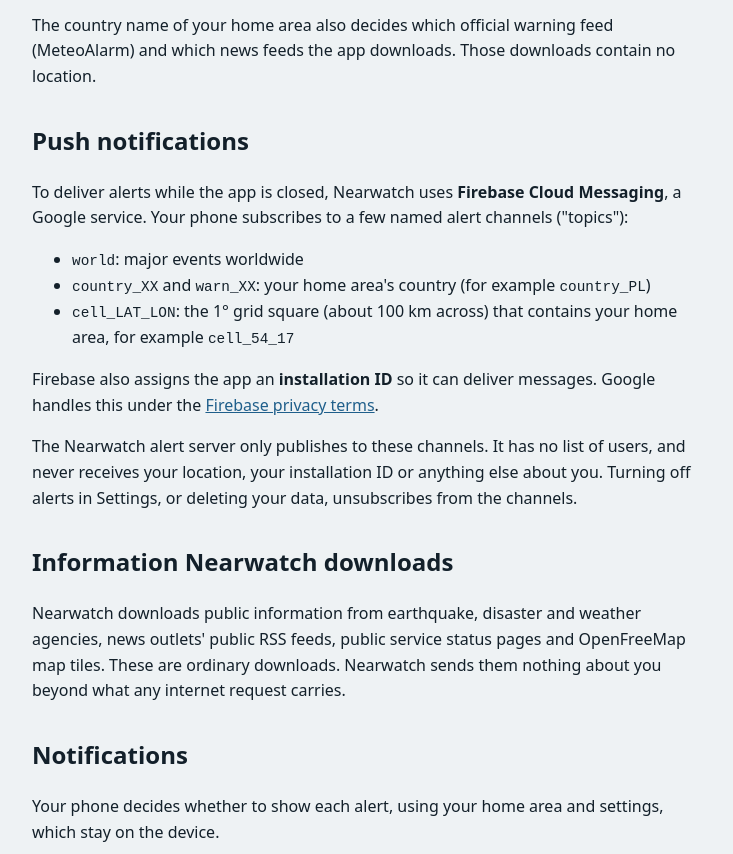
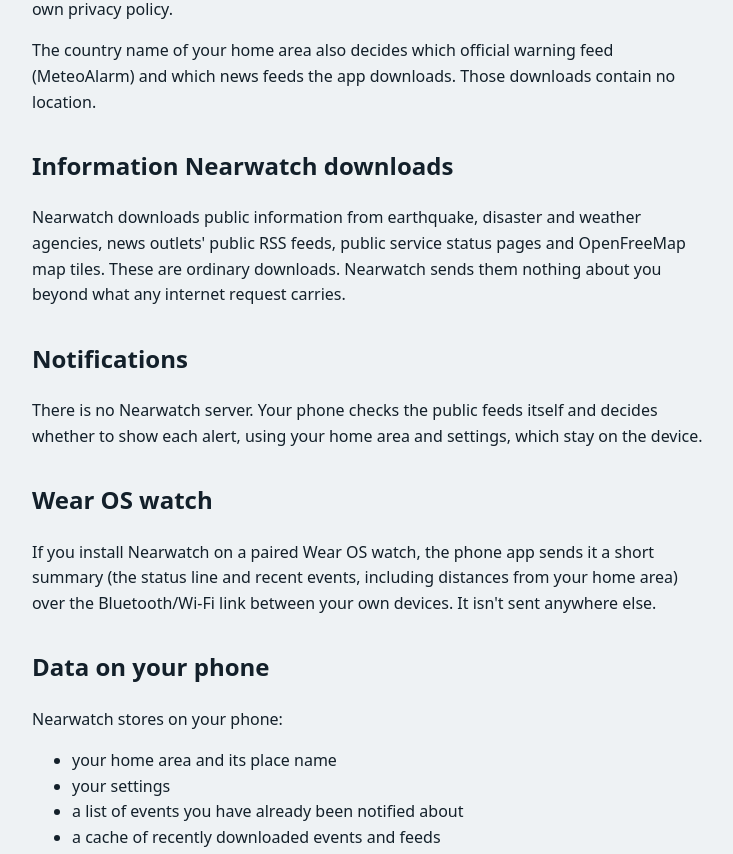
Before and after one commit to kamrio699-alt/nearwatch-privacy, a plain HTML site: page index.html in a window 1280 px wide. Shown: the part 1075-1929 px from the top of the page, without its empty margins (272-1005 px from the left). Drawn offline with Linux system fonts and the light colour scheme.

Commit message:
No server or push service: the phone checks feeds itself; add Wear OS section
Co-Authored-By: Claude Opus 5.5 <noreply@anthropic.com>
Claude-Session: https://claude.ai/code/session_01T99G9k8mH6usdnicwn9KAJ

```diff
--- a/index.html
+++ b/index.html
@@ -2,11 +2,12 @@
 <html lang="en"><head><meta charset="utf-8"><meta name="viewport" content="width=device-width,initial-scale=1"><title>Nearwatch privacy policy</title>
 <style>body{font:16px/1.6 system-ui,sans-serif;max-width:42rem;margin:0 auto;padding:2rem 1.25rem;color:#13202A;background:#EEF2F4}h1{font-size:2rem;line-height:1.2}h2{margin-top:2rem}code{font-size:.9em}a{color:#1F5F8B}</style></head><body>
 <h1>Nearwatch privacy policy</h1>
-<p>Effective 14 November 2026</p>
+<p>Effective 15 November 2026</p>
 <p>Nearwatch is an Android app that shows dangerous events around the world and alerts you when something dangerous happens near an area you choose. This policy explains what the app does with your information.</p>
 <p><strong>Contact:</strong> <a href="mailto:nearwatchsupport@gmail.com">nearwatchsupport@gmail.com</a></p>
 <h2>The short version</h2>
 <ul>
+<li>Free, with no ads or in-app purchases.</li>
 <li>No account, no sign-in.</li>
 <li>No ads, no analytics, no tracking SDKs.</li>
 <li>Your home area and settings are stored only on your phone. They are excluded from cloud backups and device transfers.</li>
@@ -26,19 +27,12 @@
 </ul>
 <p>These requests contain no identifier apart from the technical information every internet request carries, such as your IP address. Each service handles that information under its own privacy policy.</p>
 <p>The country name of your home area also decides which official warning feed (MeteoAlarm) and which news feeds the app downloads. Those downloads contain no location.</p>
-<h2>Push notifications</h2>
-<p>To deliver alerts while the app is closed, Nearwatch uses <strong>Firebase Cloud Messaging</strong>, a Google service. Your phone subscribes to a few named alert channels (&quot;topics&quot;):</p>
-<ul>
-<li><code>world</code>: major events worldwide</li>
-<li><code>country_XX</code> and <code>warn_XX</code>: your home area&#39;s country (for example <code>country_PL</code>)</li>
-<li><code>cell_LAT_LON</code>: the 1&#176; grid square (about 100 km across) that contains your home area, for example <code>cell_54_17</code></li>
-</ul>
-<p>Firebase also assigns the app an <strong>installation ID</strong> so it can deliver messages. Google handles this under the <a href="https://firebase.google.com/support/privacy">Firebase privacy terms</a>.</p>
-<p>The Nearwatch alert server only publishes to these channels. It has no list of users, and never receives your location, your installation ID or anything else about you. Turning off alerts in Settings, or deleting your data, unsubscribes from the channels.</p>
 <h2>Information Nearwatch downloads</h2>
 <p>Nearwatch downloads public information from earthquake, disaster and weather agencies, news outlets&#39; public RSS feeds, public service status pages and OpenFreeMap map tiles. These are ordinary downloads. Nearwatch sends them nothing about you beyond what any internet request carries.</p>
 <h2>Notifications</h2>
-<p>Your phone decides whether to show each alert, using your home area and settings, which stay on the device.</p>
+<p>There is no Nearwatch server. Your phone checks the public feeds itself and decides whether to show each alert, using your home area and settings, which stay on the device.</p>
+<h2>Wear OS watch</h2>
+<p>If you install Nearwatch on a paired Wear OS watch, the phone app sends it a short summary (the status line and recent events, including distances from your home area) over the Bluetooth/Wi-Fi link between your own devices. It isn&#39;t sent anywhere else.</p>
 <h2>Data on your phone</h2>
 <p>Nearwatch stores on your phone:</p>
 <ul>
```
